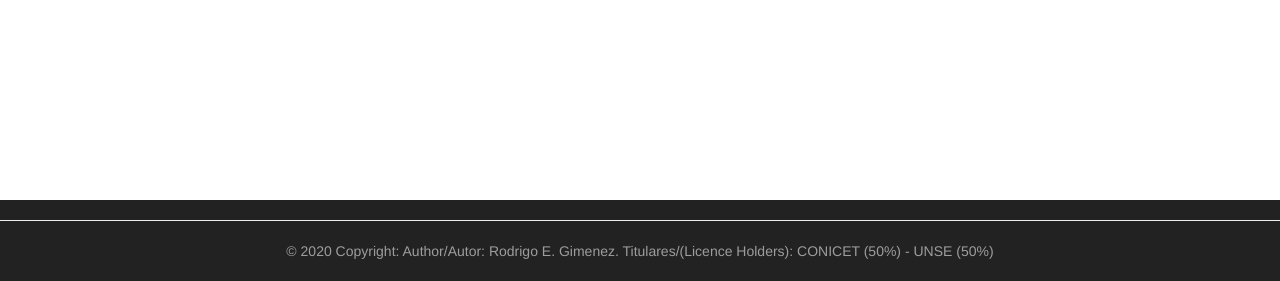
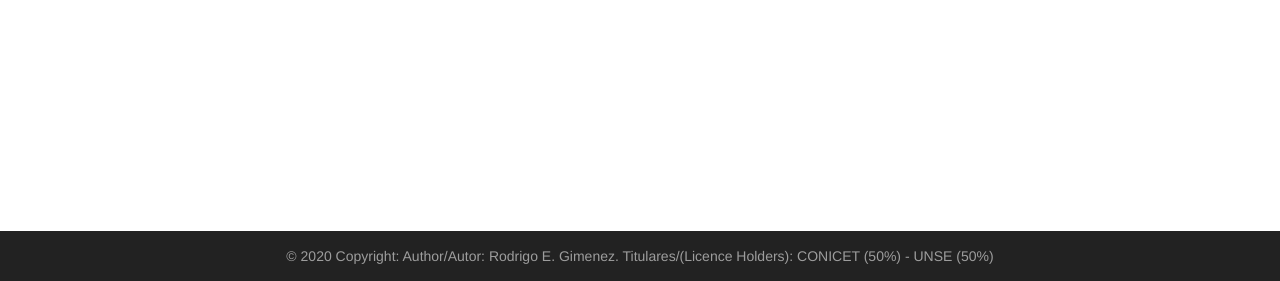
Before and after one commit to rodrigoegimenez/spectranalyzer, a Flask app: page / in a window 1280 px wide. Shown: the part 519-800 px from the top of the page. Run offline with Flask 2, Linux system fonts and the light colour scheme; some libraries are stand-ins or nearby versions.

Commit message:
Fix copyright notice

```diff
--- a/app/static/style.css
+++ b/app/static/style.css
@@ -6,7 +6,7 @@ footer {
     position: fixed;
     bottom: 0;
     width: 100%;
-	padding-bottom: 2rem;
+	padding: 1.5rem;
 	background-color: #222;
 	color: #9d9d9d;
 }
--- a/app/templates/base.html
+++ b/app/templates/base.html
@@ -50,7 +50,6 @@
 	{% block page_content %}{% endblock %}
 </div>
 <footer>
-	<hr>
   <div class="footer-copyright text-center py-3">© 2020 Copyright:
 	  Author/Autor: <a href="https://github.org/rodrigoegimenez/">Rodrigo E. Gimenez</a>. Titulares/(Licence Holders): <a href="https://www.conicet.gov.ar">CONICET</a> (50%) - <a href="https://www.unse.edu.ar">UNSE</a> (50%)
   </div>
```
